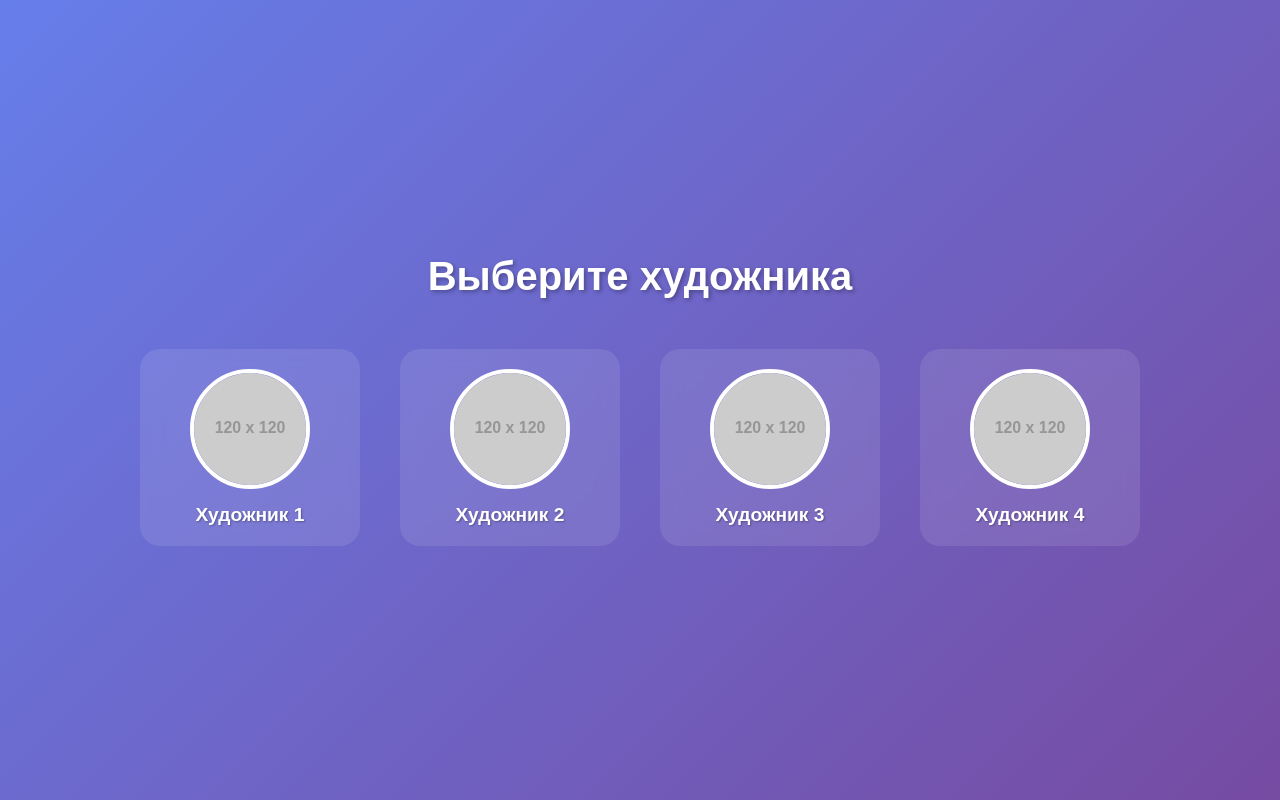
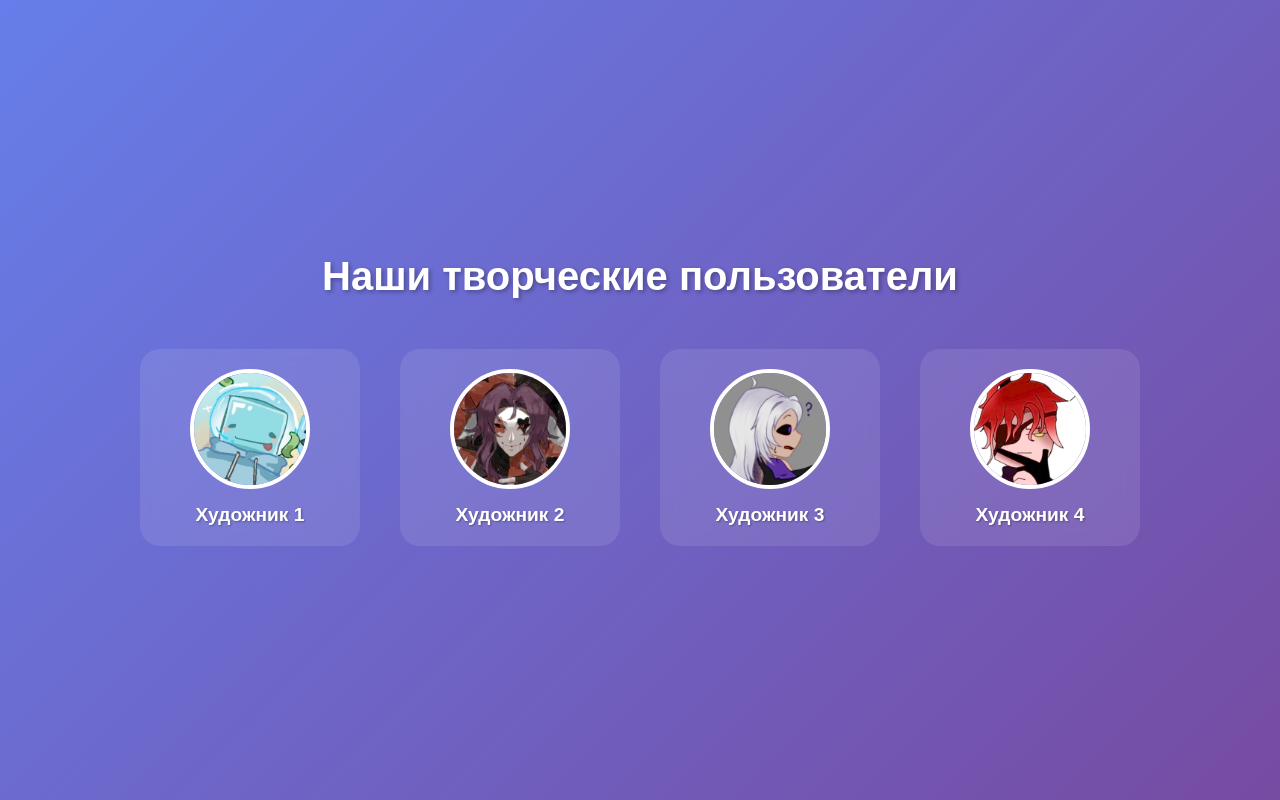
Before and after one commit to VeronkaBamBam/Creative_portfolio, a plain HTML site: page index.html in a window 1280 px wide. Drawn offline with Linux system fonts and the light colour scheme; placeholder pictures from the web are drawn by us.

Commit message:
Update index.html

```diff
--- a/index.html
+++ b/index.html
@@ -11,29 +11,29 @@
 <body>
     <!-- Главный экран с пользователями -->
     <div class="users-screen" id="usersScreen">
-        <h1>Выберите художника</h1>
+        <h1>Наши творческие пользователи</h1>
         <div class="users-grid">
             <div class="user-card" data-user="user1">
                 <div class="user-avatar">
-                    <img src="https://via.placeholder.com/120" alt="User 1">
+                    <img src="images/Creator_1.jpg" alt="User 1">
                 </div>
                 <span class="user-name">Художник 1</span>
             </div>
             <div class="user-card" data-user="user2">
                 <div class="user-avatar">
-                    <img src="https://via.placeholder.com/120" alt="User 2">
+                    <img src="images/Creator_2.jpg" alt="User 2">
                 </div>
                 <span class="user-name">Художник 2</span>
             </div>
             <div class="user-card" data-user="user3">
                 <div class="user-avatar">
-                    <img src="https://via.placeholder.com/120" alt="User 3">
+                    <img src="images/Creator_3.jpg" alt="User 3">
                 </div>
                 <span class="user-name">Художник 3</span>
             </div>
             <div class="user-card" data-user="user4">
                 <div class="user-avatar">
-                    <img src="https://via.placeholder.com/120" alt="User 4">
+                    <img src="images/Creator_4.jpg" alt="User 4">
                 </div>
                 <span class="user-name">Художник 4</span>
             </div>
```
